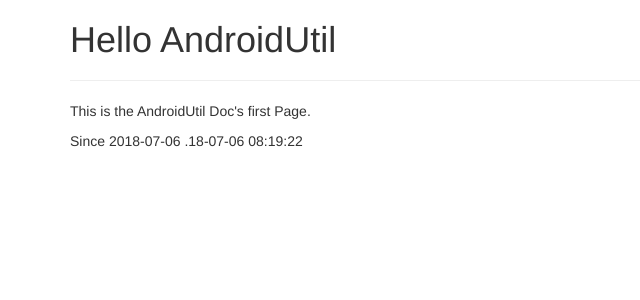
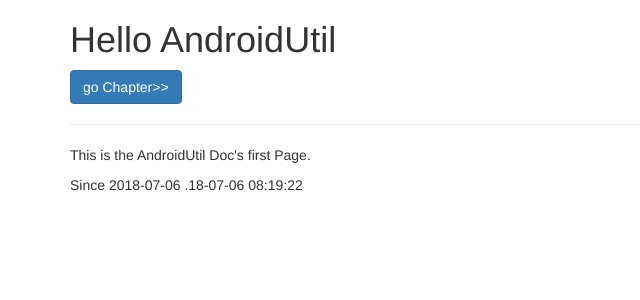
Before and after one commit to huangwuyi/AndroidUtilDoc, a Django app: page /androidUtil/ in a window 1280 px wide. Shown: the top 300 px of the page, without its empty margins (0-640 px from the left). Run offline with Django 3.2, Linux system fonts and the light colour scheme; some libraries are stand-ins or nearby versions.

```diff
--- a/helloAndroidUtil/templates/helloAndroidUtil/HelloAndroidUtil.html
+++ b/helloAndroidUtil/templates/helloAndroidUtil/HelloAndroidUtil.html
@@ -10,6 +10,7 @@
 <div class="container">
     <div class="jumbotorn">
         <h1>Hello {{ projectName }}</h1>
+        <a class="btn btn-primary" href="/androidUtil/chapter">go Chapter>></a>
         <hr/>
         <p>This is the {{ projectName }} Doc's first Page. </p>
         <p>Since 2018-07-06 .{{timeSince}}</p>
```
